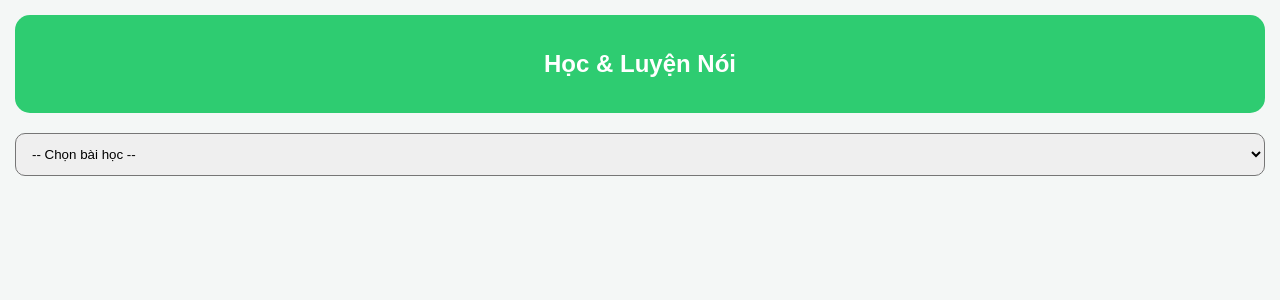
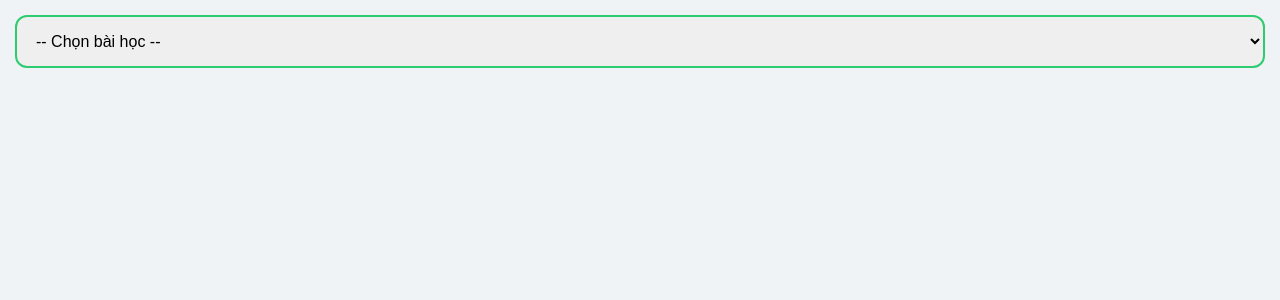
Before and after one commit to nobitaditimxuka1994-a11y/Study-english, a Flask app: template templates/index.html in a window 1280 px wide. Shown: the top 300 px of the page. Run offline with Flask 3, Linux system fonts and the light colour scheme; the template is opened without the code that fills it, so the values that code supplies are empty.

Commit message:
Update index.html

```diff
--- a/templates/index.html
+++ b/templates/index.html
@@ -3,106 +3,107 @@
 <head>
     <meta charset="UTF-8">
     <meta name="viewport" content="width=device-width, initial-scale=1.0, maximum-scale=1.0, user-scalable=no">
-    <title>English Pro: Nghe & Nói</title>
+    <title>English Pro: Listen & Speak</title>
     <style>
-        :root { --primary: #2ecc71; --secondary: #3498db; --bg: #f4f7f6; }
-        body { font-family: sans-serif; background: var(--bg); margin: 0; padding: 15px; text-align: center; }
-        .header { background: var(--primary); color: white; padding: 15px; border-radius: 15px; margin-bottom: 20px; }
-        .unit-selector { width: 100%; padding: 12px; border-radius: 10px; margin-bottom: 20px; }
-        .card { background: white; border-radius: 15px; padding: 20px; margin-bottom: 15px; box-shadow: 0 4px 6px rgba(0,0,0,0.1); }
-        .en { font-size: 1.5em; font-weight: bold; display: block; }
-        .vi { color: #27ae60; margin-bottom: 10px; display: block; }
+        :root { --primary: #2ecc71; --blue: #3498db; --orange: #e67e22; --bg: #f0f3f5; }
+        body { font-family: 'Segoe UI', Arial, sans-serif; background: var(--bg); margin: 0; padding: 15px; }
+        .unit-selector { width: 100%; padding: 15px; border-radius: 12px; border: 2px solid var(--primary); font-size: 16px; margin-bottom: 20px; }
 
-        .btn-group { display: flex; gap: 10px; margin-top: 15px; }
-        button { flex: 1; padding: 12px; border: none; border-radius: 10px; color: white; font-weight: bold; cursor: pointer; }
-        .btn-listen { background: var(--secondary); }
-        .btn-speak { background: #e67e22; }
-        .status { margin-top: 10px; font-size: 0.9em; font-weight: bold; }
-        .correct { color: #2ecc71; }
-        .wrong { color: #e74c3c; }
+        .card { background: white; border-radius: 20px; padding: 25px; margin-bottom: 15px; box-shadow: 0 4px 15px rgba(0,0,0,0.1); text-align: center; }
+        .en { font-size: 1.8em; font-weight: bold; color: #2c3e50; display: block; margin-bottom: 5px; }
+        .vi { color: #7f8c8d; font-size: 1.1em; display: block; margin-bottom: 20px; }
+
+        .control-btns { display: flex; gap: 10px; }
+        button { flex: 1; padding: 15px; border: none; border-radius: 12px; color: white; font-weight: bold; font-size: 14px; cursor: pointer; transition: 0.2s; }
+
+        .btn-listen { background: var(--blue); box-shadow: 0 4px 0 #2980b9; }
+        .btn-speak { background: var(--orange); box-shadow: 0 4px 0 #d35400; }
+        button:active { transform: translateY(3px); box-shadow: none; }
+
+        .result-box { margin-top: 15px; padding: 10px; border-radius: 8px; font-weight: bold; min-height: 20px; }
+        .listening { background: #fff3cd; color: #856404; animation: pulse 1.5s infinite; }
+        .success { background: #d4edda; color: #155724; border: 1px solid #c3e6cb; }
+        .fail { background: #f8d7da; color: #721c24; border: 1px solid #f5c6cb; }
+
+        @keyframes pulse { 0% { opacity: 1; } 50% { opacity: 0.5; } 100% { opacity: 1; } }
     </style>
 </head>
 <body>
 
-<div class="header">
-    <h2>Học & Luyện Nói</h2>
-</div>
-
-<select class="unit-selector" id="unitSelect" onchange="loadLesson()">
+    <select class="unit-selector" id="unitSelect" onchange="renderWords()">
         <option value="">-- Chọn bài học --</option>
         {% for id, content in lessons.items() %}
             <option value="{{id}}">{{content.title}}</option>
         {% endfor %}
     </select>
 
-<div id="lessonContent"></div>
+    <div id="app-container"></div>
 
     <script>
-    const lessonsData = {{ lessons|tojson }};
+        const lessons = {{ lessons|tojson }};
 
-    // 1. CHỨC NĂNG NGHE (Text-to-Speech)
-    function playAudio(text) {
-        const msg = new SpeechSynthesisUtterance();
-        msg.text = text;
-        msg.lang = 'en-US';
-        msg.rate = 0.9; // Đọc hơi chậm để dễ nghe
-        window.speechSynthesis.speak(msg);
+        // 1. PHẦN NGHE: Sử dụng giọng đọc chuẩn của máy
+        function hear(text) {
+            window.speechSynthesis.cancel(); // Dừng các giọng đang đọc dở
+            const speech = new SpeechSynthesisUtterance(text);
+            speech.lang = 'en-US';
+            speech.rate = 0.8; // Đọc hơi chậm để bạn nghe rõ
+            window.speechSynthesis.speak(speech);
         }
 
-    // 2. CHỨC NĂNG NÓI (Speech-to-Text)
-    function startListening(targetText, statusId) {
-        const statusDiv = document.getElementById(statusId);
+        // 2. PHẦN MIC: Nhận diện giọng nói và so sánh
+        function startMic(targetText, resultId) {
+            const resultDiv = document.getElementById(resultId);
+            const Recognition = window.SpeechRecognition || window.webkitSpeechRecognition;
 
-        // Kiểm tra trình duyệt có hỗ trợ Mic không
-        const SpeechRecognition = window.SpeechRecognition || window.webkitSpeechRecognition;
-        if (!SpeechRecognition) {
-            alert("Trình duyệt của bạn không hỗ trợ Microphone.");
+            if (!Recognition) {
+                alert("App này cần quyền Mic hoặc trình duyệt của bạn không hỗ trợ.");
                 return;
             }
 
-        const recognition = new SpeechRecognition();
-        recognition.lang = 'en-US';
-        statusDiv.innerHTML = "Đang nghe... Hãy nói đi!";
-        statusDiv.style.color = "blue";
+            const recog = new Recognition();
+            recog.lang = 'en-US';
+            resultDiv.innerHTML = "🔴 Đang nghe... Hãy nói!";
+            resultDiv.className = "result-box listening";
 
-        recognition.start();
+            recog.start();
 
-        recognition.onresult = function(event) {
-            const result = event.results[0][0].transcript.toLowerCase().replace(/[.,/#!$%^&*;:{}=\-_`~()]/g,"");
-            const target = targetText.toLowerCase().replace(/[.,/#!$%^&*;:{}=\-_`~()]/g,"");
+            recog.onresult = (event) => {
+                const speechResult = event.results[0][0].transcript.toLowerCase().trim();
+                const cleanTarget = targetText.toLowerCase().replace(/[.,!?;]/g, "").trim();
 
-            if (result === target) {
-                statusDiv.innerHTML = "Chính xác! Bạn nói: " + result;
-                statusDiv.className = "status correct";
+                if (speechResult.includes(cleanTarget) || cleanTarget.includes(speechResult)) {
+                    resultDiv.innerHTML = "✅ Chính xác! Bạn nói: '" + speechResult + "'";
+                    resultDiv.className = "result-box success";
                 } else {
-                statusDiv.innerHTML = "Chưa đúng. Bạn nói: " + result + " (Cần nói: " + target + ")";
-                statusDiv.className = "status wrong";
+                    resultDiv.innerHTML = "❌ Sai rồi. Bạn nói: '" + speechResult + "'";
+                    resultDiv.className = "result-box fail";
                 }
             };
 
-        recognition.onerror = function() {
-            statusDiv.innerHTML = "Lỗi Mic hoặc bạn chưa nói gì.";
-            statusDiv.className = "status wrong";
+            recog.onerror = () => {
+                resultDiv.innerHTML = "⚠️ Lỗi Mic (Chưa cấp quyền hoặc mạng yếu)";
+                resultDiv.className = "result-box fail";
             };
         }
 
-    function loadLesson() {
-        const selectedId = document.getElementById('unitSelect').value;
-        const container = document.getElementById('lessonContent');
+        function renderWords() {
+            const unitId = document.getElementById('unitSelect').value;
+            const container = document.getElementById('app-container');
             container.innerHTML = '';
 
-        if(selectedId && lessonsData[selectedId]) {
-            lessonsData[selectedId].words.forEach((item, index) => {
-                const id = 'status-' + index;
+            if (unitId && lessons[unitId]) {
+                lessons[unitId].words.forEach((item, index) => {
+                    const resId = 'res-' + index;
                     container.innerHTML += `
                         <div class="card">
                             <span class="en">${item.en}</span>
                             <span class="vi">${item.vi}</span>
-                        <div class="btn-group">
-                            <button class="btn-listen" onclick="playAudio('${item.en}')">🔊 NGHE</button>
-                            <button class="btn-speak" onclick="startListening('${item.en}', '${id}')">🎤 LUYỆN NÓI</button>
+                            <div class="control-btns">
+                                <button class="btn-listen" onclick="hear('${item.en.replace(/'/g, "\\'")}')">🔊 NGHE</button>
+                                <button class="btn-speak" onclick="startMic('${item.en.replace(/'/g, "\\'")}', '${resId}')">🎤 LUYỆN NÓI</button>
                             </div>
-                        <div id="${id}" class="status"></div>
+                            <div id="${resId}" class="result-box"></div>
                         </div>
                     `;
                 });
```
Lines whose indentation alone changed are shown as unchanged.
